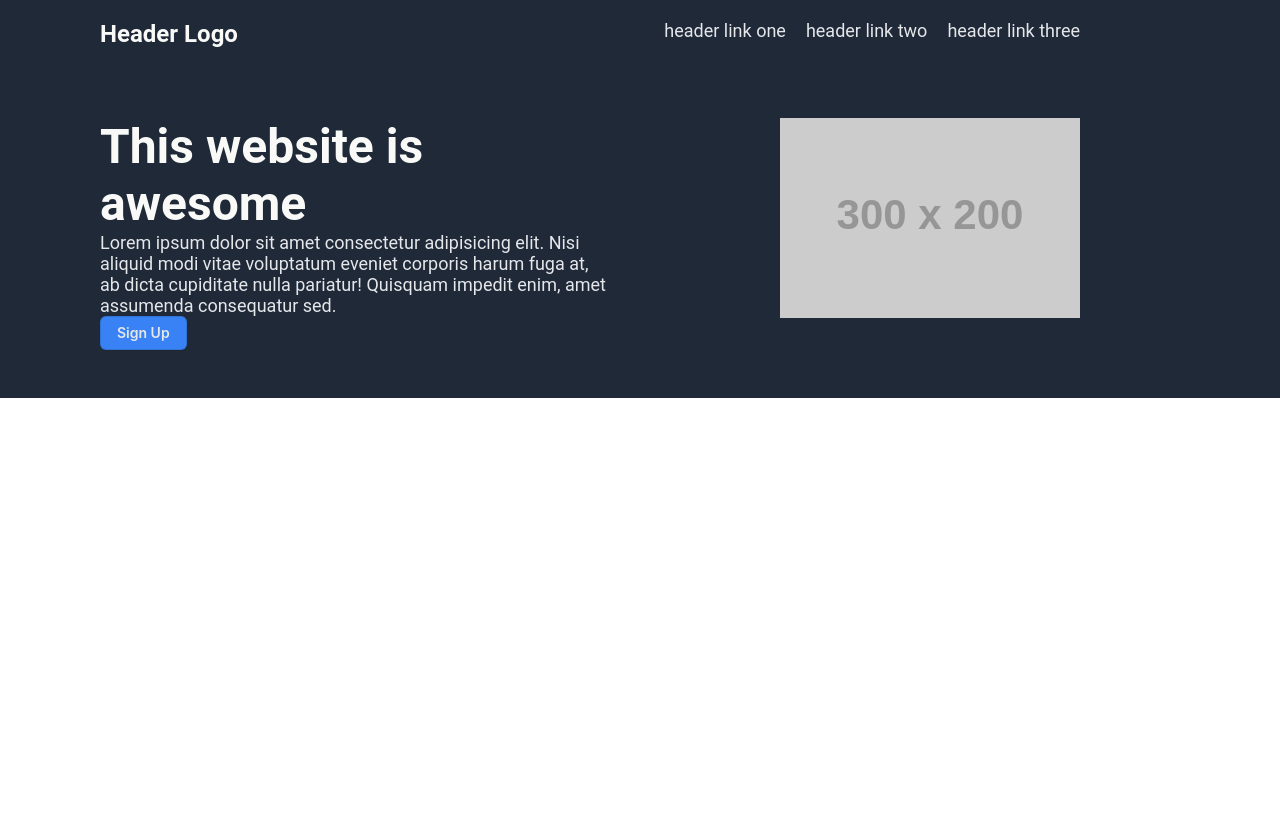
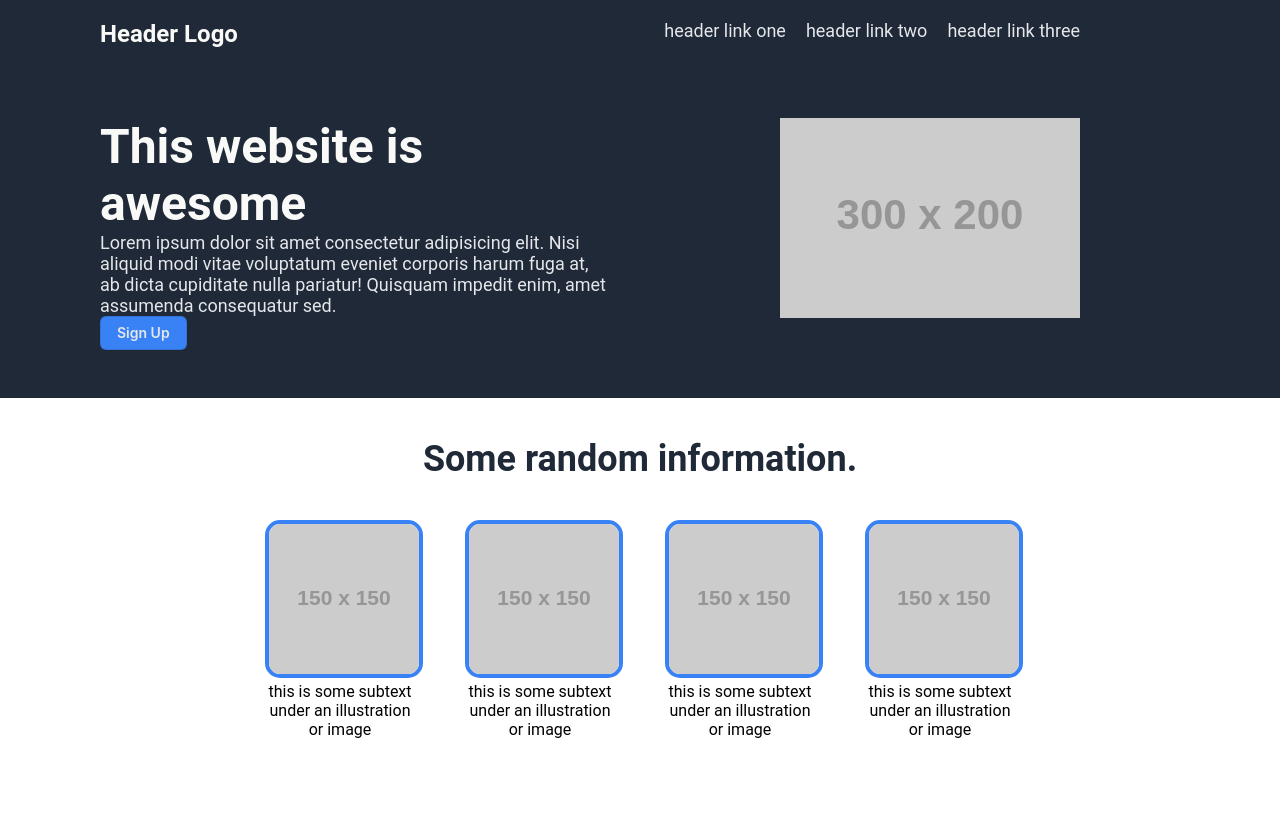
Before and after one commit to CpMatt/Odin-landing-page, a plain HTML site: page index.html in a window 1280 px wide. Before the commit the page ends 800 px from the top, so only its background shows below. Drawn offline with Linux system fonts and the light colour scheme; placeholder pictures from the web are drawn by us.

Commit message:
made the 2nd part of the webpage in index.html and style.css

```diff
--- a/index.html
+++ b/index.html
@@ -7,6 +7,7 @@
     </head>
 
     <body>
+        <!-- TOP OF THE PAGE -->
         <div id="top-container">
             <div class="header">
                 <div id="logo" class="header">Header Logo</div>
@@ -27,5 +28,32 @@
                 <div id="placeholder"><img src="https://placehold.co/300x200" alt="placeholder"></div>
             </div>
         </div>
+        <!-- TOP OF THE PAGE -->
+
+        <div id="information-container">
+            <div id="title">Some random information.</div>
+
+            <div id="information">
+                <div id="info-1" class="info">
+                    <img class="info-image" src="https://placehold.co/150x150" alt="placeholder">
+                    <div>this is some subtext under an illustration or image</div>
+                </div>
+
+                <div id="info-2" class="info">
+                    <img class="info-image" src="https://placehold.co/150x150" alt="placeholder">
+                    <div>this is some subtext under an illustration or image</div>
+                </div>
+
+                <div id="info-3" class="info">
+                    <img class="info-image" src="https://placehold.co/150x150" alt="placeholder">
+                    <div>this is some subtext under an illustration or image</div>
+                </div>
+
+                <div id="info-4" class="info">
+                    <img class="info-image" src="https://placehold.co/150x150" alt="placeholder">
+                    <div>this is some subtext under an illustration or image</div>
+                </div>
+            </div>
+        </div>
     </body>
 </html>
--- a/style.css
+++ b/style.css
@@ -48,7 +48,7 @@
     margin-bottom: 80px;
 }
 
-#title {
+#presentation #text-container #title {
     font-size: 48px;
     font-weight: bolder;
     color: #F9FAF8;
@@ -95,30 +95,35 @@
     white-space: nowrap;
 }
 
-.button-3:focus:not(:focus-visible):not(.focus-visible) {
-    box-shadow: none;
-    outline: none;
-}
-
 .button-3:hover {
-    background-color: #2c974b;
-}
-
-.button-3:focus {
-    box-shadow: rgba(46, 164, 79, .4) 0 0 0 3px;
-    outline: none;
-}
-
-.button-3:disabled {
-    background-color: #94d3a2;
-    border-color: rgba(27, 31, 35, .1);
-    color: rgba(255, 255, 255, .8);
-    cursor: default;
-}
-
-.button-3:active {
-    background-color: #298e46;
-    box-shadow: rgba(20, 70, 32, .2) 0 1px 0 inset;
+    background-color: #2c66c2;
 }
 
 /* BUTTON END */
+
+#information-container #title {
+    font-size: 36px;
+    font-weight: bolder;
+    color: #1F2937;
+    display: flex;
+    justify-content: center;
+    margin-top: 40px;
+    margin-bottom: 40px;
+}
+
+#information {
+    display: flex;
+    justify-content: center;
+    gap: 50px;
+    padding-bottom: 100px;
+}
+
+.info {
+    max-width: 150px;
+    text-align: center;
+}
+
+#information img {
+    border: 4px solid #3882F6;
+    border-radius: 15px;
+}
```
